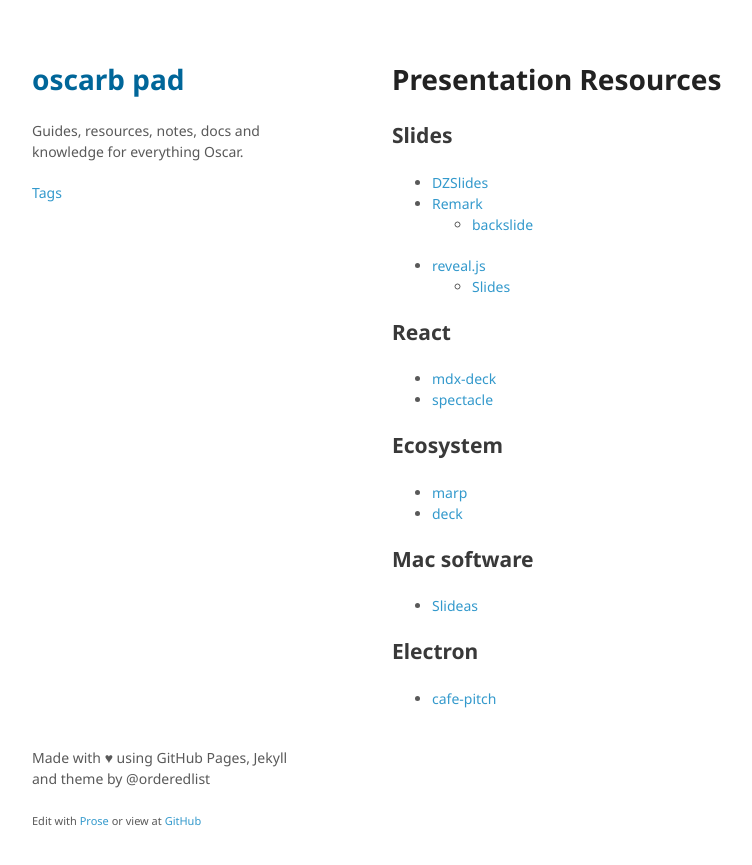
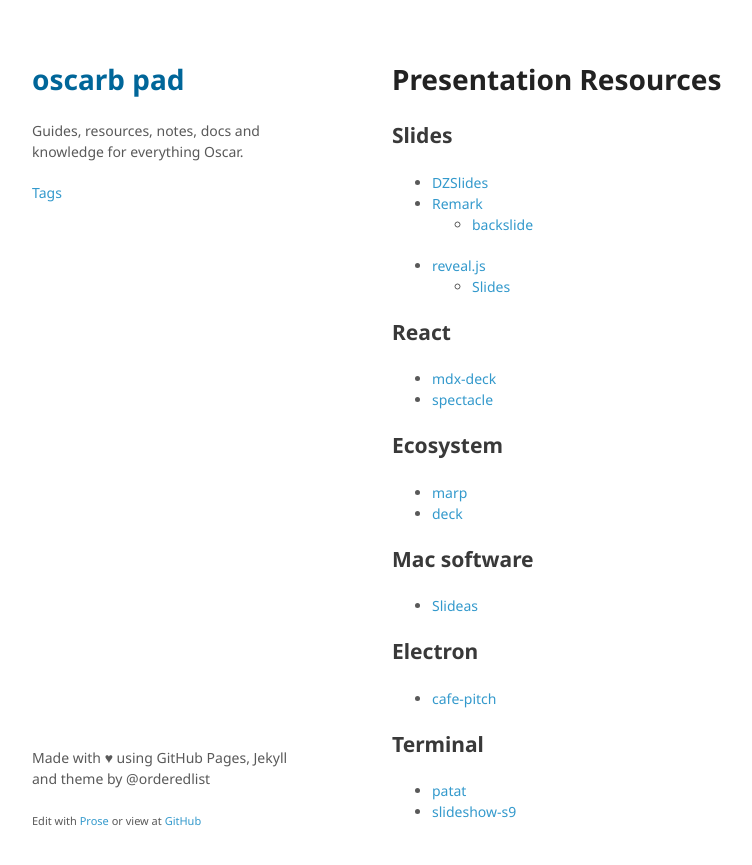
Before and after one commit to oscarb/pad, a Jekyll site: the page built from _docs/presentation-resources.md, in a window 1280 px wide. Shown: the top 865 px of the page, without its empty margins (128-880 px from the left). Built offline with Jekyll 4.4.1, drawn with Linux system fonts in a browser that asks for light colours; some web fonts are replaced.

Commit message:
Update presentation-resources.md

```diff
--- a/_docs/presentation-resources.md
+++ b/_docs/presentation-resources.md
@@ -31,3 +31,7 @@ published: true
 ## Electron
 
 * [cafe-pitch](https://www.npmjs.com/package/cafe-pitch)
+
+## Terminal
+* [patat](https://github.com/jaspervdj/patat)
+* [slideshow-s9](https://github.com/slideshow-s9/slideshow/tree/master/slideshow)
```
